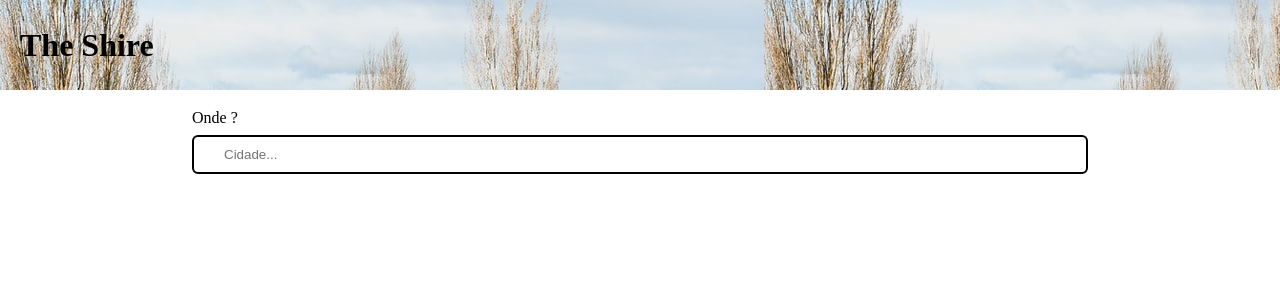
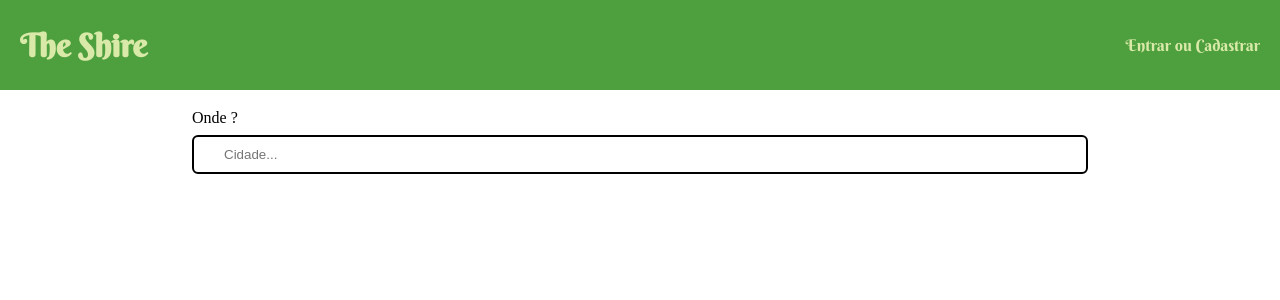
Before and after one commit to amanda-yosh/the-shire, a Vue app: page /home in a window 1280 px wide. Shown: the top 300 px of the page. Built offline with nearby package versions, Linux system fonts and the light colour scheme.

Commit message:
refactor: restyle Header component

```diff
--- a/src/components/Header/Header.css
+++ b/src/components/Header/Header.css
@@ -1,12 +1,30 @@
-.background {
+.container {
   width: 100vw;
   height: 90px;
-  background-image: url('../../assets/the-shire-1.jpeg');
+  background-color: #4E9F3D;
 
   display: flex;
+  align-items: center;
+  justify-content: space-between;
+
+  font-family: 'Berkshire Swash', cursive;
+  color: #D8E9A8;
 }
 
 .logo {
-  align-self: center;
   margin-left: 20px;
 }
+
+.link {
+  text-decoration: none;
+  color: #D8E9A8;
+}
+
+.nav {
+  margin-right: 20px;
+  list-style: none;
+}
+
+.nav li {
+  cursor: pointer;
+}
--- a/src/components/Header/Header.html
+++ b/src/components/Header/Header.html
@@ -1,5 +1,10 @@
 <div>
-  <div class="background">
-    <h1 class="logo">The Shire</h1>
+  <div class="container">
+    <h1 class="logo">
+      <router-link class="link" to="/home">The Shire</router-link>
+    </h1>
+    <nav class="nav">
+      <li>Entrar ou Cadastrar</li>
+    </nav>
   </div>
 </div>
```
